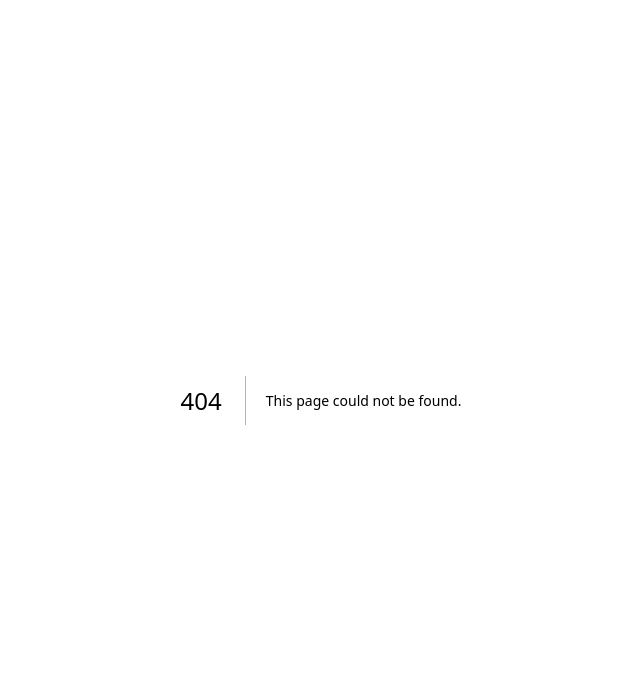
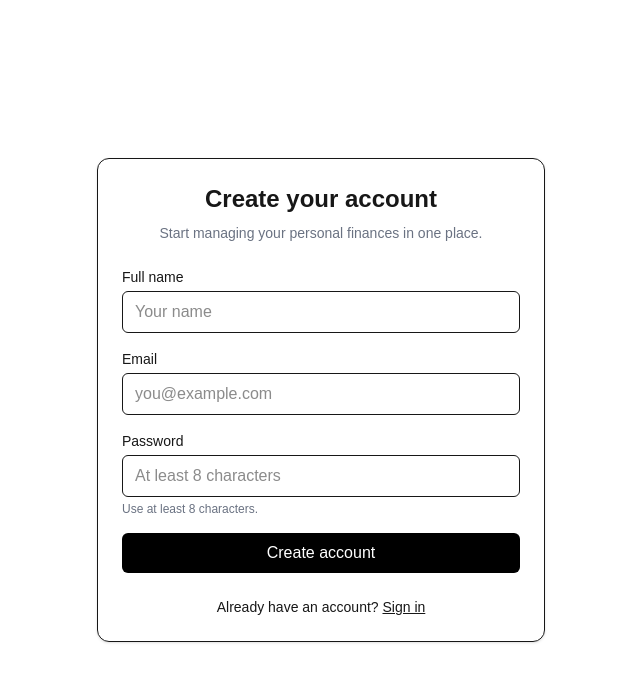
Before and after one commit to Sora1919/finance-dashboard, a Next.js app: page /register in a window 1280 px wide. Before the commit this address had no page. Shown: the top 682 px of the page, without its empty margins (319-959 px from the left). Built offline with nearby package versions, Linux system fonts and the light colour scheme; no server answers.

Commit message:
feat: add register page and success flow

```diff
--- /dev/null
+++ b/src/app/register/page.tsx
@@ -0,0 +1,36 @@
+
+import Link from "next/link";
+import { redirect } from "next/navigation";
+
+import { auth } from "@/auth";
+import RegisterForm from "./register-form";
+
+export default async function RegisterPage() {
+    const session = await auth();
+
+    if (session?.user) {
+        redirect("/dashboard");
+    }
+
+    return (
+        <main className="flex min-h-screen items-center justify-center p-6">
+            <section className="w-full max-w-md space-y-6 rounded-xl border p-6 shadow-sm">
+                <div className="space-y-2 text-center">
+                    <h1 className="text-2xl font-bold">Create your account</h1>
+                    <p className="text-sm text-gray-500">
+                        Start managing your personal finances in one place.
+                    </p>
+                </div>
+
+                <RegisterForm />
+
+                <p className="text-center text-sm">
+                    Already have an account?{" "}
+                    <Link href="/login" className="font-medium underline">
+                        Sign in
+                    </Link>
+                </p>
+            </section>
+        </main>
+    );
+}
--- /dev/null
+++ b/src/app/register/register-form.tsx
@@ -0,0 +1,163 @@
+
+"use client";
+
+import { useState, type FormEvent } from "react";
+
+export default function RegisterForm() {
+    const [error, setError] = useState<string | null>(null);
+    const [success, setSuccess] = useState(false);
+    const [isPending, setIsPending] = useState(false);
+
+    async function handleSubmit(event: FormEvent<HTMLFormElement>) {
+        event.preventDefault();
+
+        setError(null);
+        setSuccess(false);
+        setIsPending(true);
+
+        const form = event.currentTarget;
+        const formData = new FormData(form);
+
+        const payload = {
+            name: String(formData.get("name") ?? ""),
+            email: String(formData.get("email") ?? ""),
+            password: String(formData.get("password") ?? ""),
+        };
+
+        try {
+            const response = await fetch("/api/register", {
+                method: "POST",
+                headers: {
+                    "Content-Type": "application/json",
+                },
+                body: JSON.stringify(payload),
+            });
+
+            const result: { message?: string; errors?: Record<string, string[]> } =
+                await response.json();
+
+            if (!response.ok) {
+                const firstFieldError = result.errors
+                    ? Object.values(result.errors).flat()[0]
+                    : undefined;
+
+                setError(
+                    firstFieldError ??
+                    result.message ??
+                    "Unable to create your account. Please try again."
+                );
+                return;
+            }
+
+            setSuccess(true);
+            form.reset();
+        } catch {
+            setError("Unable to connect. Please check your connection and try again.");
+        } finally {
+            setIsPending(false);
+        }
+    }
+
+    if (success) {
+        return (
+            <div className="space-y-4 text-center">
+                <div
+                    role="status"
+                    className="rounded-md border border-green-200 bg-green-50 p-4 text-sm text-green-800"
+                >
+                    <p className="font-semibold">Account created successfully!</p>
+                    <p className="mt-1">
+                        Your account is ready. You can now sign in with your email and
+                        password.
+                    </p>
+                </div>
+
+                <a
+                    href="/login"
+                    className="inline-flex w-full justify-center rounded-md bg-black px-4 py-2 text-white"
+                >
+                    Go to sign in
+                </a>
+
+                <button
+                    type="button"
+                    onClick={() => setSuccess(false)}
+                    className="text-sm underline"
+                >
+                    Register another account
+                </button>
+            </div>
+        );
+    }
+
+    return (
+        <form onSubmit={handleSubmit} className="space-y-4">
+            <div>
+                <label htmlFor="name" className="mb-1 block text-sm font-medium">
+                    Full name
+                </label>
+                <input
+                    id="name"
+                    name="name"
+                    type="text"
+                    autoComplete="name"
+                    minLength={2}
+                    maxLength={80}
+                    required
+                    className="w-full rounded-md border px-3 py-2"
+                    placeholder="Your name"
+                />
+            </div>
+
+            <div>
+                <label htmlFor="email" className="mb-1 block text-sm font-medium">
+                    Email
+                </label>
+                <input
+                    id="email"
+                    name="email"
+                    type="email"
+                    autoComplete="email"
+                    maxLength={254}
+                    required
+                    className="w-full rounded-md border px-3 py-2"
+                    placeholder="you@example.com"
+                />
+            </div>
+
+            <div>
+                <label htmlFor="password" className="mb-1 block text-sm font-medium">
+                    Password
+                </label>
+                <input
+                    id="password"
+                    name="password"
+                    type="password"
+                    autoComplete="new-password"
+                    minLength={8}
+                    maxLength={72}
+                    required
+                    className="w-full rounded-md border px-3 py-2"
+                    placeholder="At least 8 characters"
+                />
+                <p className="mt-1 text-xs text-gray-500">
+                    Use at least 8 characters.
+                </p>
+            </div>
+
+            {error && (
+                <p role="alert" className="text-sm text-red-600">
+                    {error}
+                </p>
+            )}
+
+            <button
+                type="submit"
+                disabled={isPending}
+                className="w-full rounded-md bg-black px-4 py-2 text-white disabled:cursor-not-allowed disabled:opacity-50"
+            >
+                {isPending ? "Creating account..." : "Create account"}
+            </button>
+        </form>
+    );
+}
```
